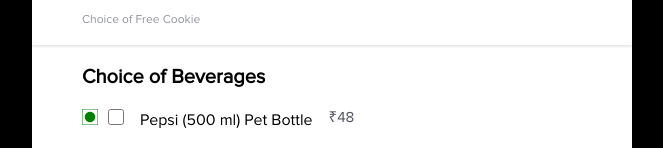
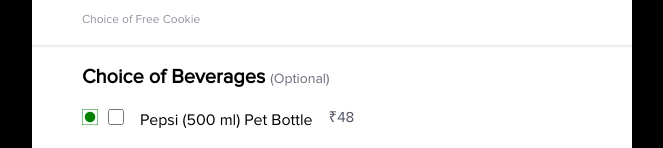
Before and after one commit to SAYEED05/swiggy-customization-menu, a React (Create React App) app: page / in a window 1280 px wide. Shown: the part 229-377 px from the top of the page, without its empty margins (308-971 px from the left). Built offline with nearby package versions, Linux system fonts and the light colour scheme.

Commit message:
minor style adjust,input label htmlFor removed

```diff
--- a/public/index.html
+++ b/public/index.html
@@ -24,7 +24,7 @@
       work correctly both with client-side routing and a non-root public URL.
       Learn how to configure a non-root public URL by running `npm run build`.
     -->
-    <title>React App</title>
+    <title>Swiggy Customization Menu</title>
   </head>
   <body>
     <noscript>You need to enable JavaScript to run this app.</noscript>
--- a/src/index.css
+++ b/src/index.css
@@ -13,6 +13,14 @@
   scroll-behavior: smooth;
 }
 
+input,
+textarea,
+button,
+select,
+a {
+  -webkit-tap-highlight-color: transparent !important;
+}
+
 /* SETTING GLOBAL FONT */
 html,
 body {
@@ -23,7 +31,7 @@
 
 @keyframes introAnim {
   from {
-    top: 70%;
+    top: 140%;
     opacity: 0;
   }
   to {
--- a/src/microComponents/ChoicesDetails.js
+++ b/src/microComponents/ChoicesDetails.js
@@ -44,8 +44,9 @@
       setAdded([...added, { name, cost, groupName: e.target.name }]);
       setShowError(false);
     } else {
-      e.target.checked = false;
-      setShowError(true);
+      e.target.checked = false; //SETTING CHECKED TO FALSE IF THE CHECKBOX GROUP IS ALREADY MET THE  SPECIFIED LIMIT
+      setShowError(true); //TO SHOW THE ERROR MESSAGE
+
       setTimeout(() => {
         setShowError(false);
       }, 2000);
@@ -105,6 +106,9 @@
                 {addon.limit > 0 && (
                   <span className="addon-limit">{` Any (${addon.limit})`}</span>
                 )}
+                {!addon.required && (
+                  <span className="addon-required">{`(Optional)`}</span>
+                )}
               </div>
               {addon.options.map(
                 //MAPPING THROUGH ADDON OPTIONS (2ND LAYER) TO GET SEPERATE OPTIONs
@@ -115,7 +119,7 @@
                   >
                     <Category option={option.isVeg} />
                     <div className="addon-option">
-                      <label htmlFor={addon.name.split(" ").join("")}>
+                      <label>
                         <input
                           type={addon.multipleSelect ? `checkbox` : "radio"}
                           className="addon-input"
--- a/src/sampleData.js
+++ b/src/sampleData.js
@@ -58,7 +58,7 @@
       {
         name: "Choice of Free Cookie",
         multipleSelect: false,
-        required: true,
+        required: false,
         limit: 0,
         options: [
           { name: " Double Dark Chunk Chocolate Cookie", cost: 0, isVeg: true },
--- a/src/styles/choiceDetails.css
+++ b/src/styles/choiceDetails.css
@@ -82,7 +82,7 @@
   }
   .addon-option:hover {
     font-weight: normal;
-    font-size: 16px;
+    font-size: 14px;
   }
   .show-error {
     bottom: 80px;
--- a/src/styles/summary.css
+++ b/src/styles/summary.css
@@ -45,6 +45,18 @@
   cursor: pointer;
 }
 
+.add-ons-total-strip:hover {
+  box-shadow: 0 4px 14px #d4d5d9;
+}
+
+.addon-required {
+  font-weight: 300;
+  font-size: 14px;
+  line-height: 17px;
+  padding-left: 5px;
+  color: #686b78;
+}
+
 /* MOBILE VIEW */
 
 @media (max-width: 480px) {
```
Also changed, not shown: 1 other file (tests, documents, lock files or other folders).
